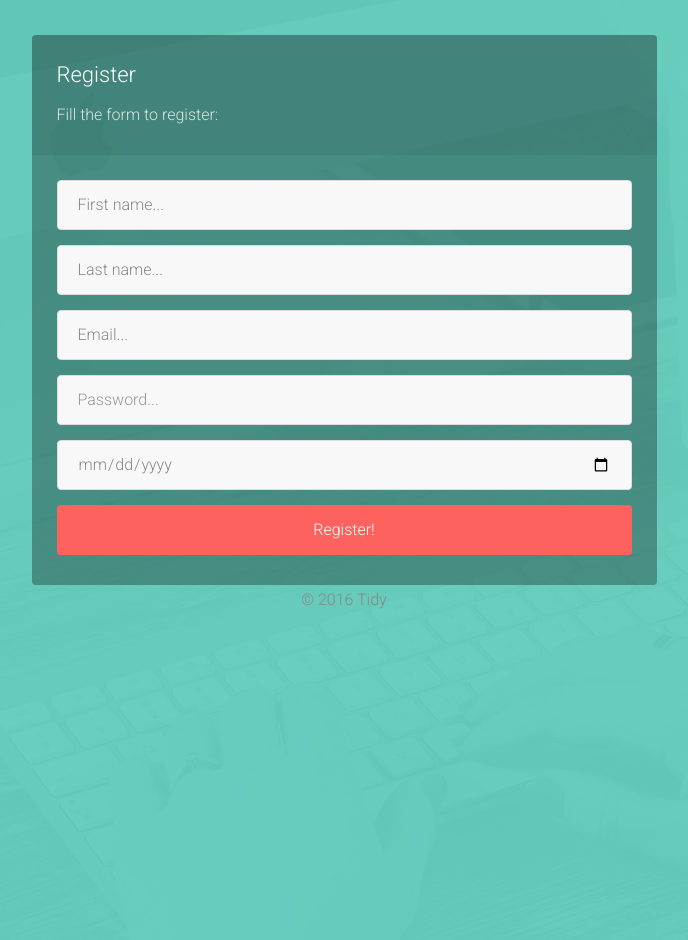
After one commit to MrBoggyice/tidy, a Flask app: template project/users/templates/register.html in a window 1280 px wide. The commit adds this page. Shown: the whole page, without its empty margins (296-984 px from the left). Run offline with Flask 2, Linux system fonts and the light colour scheme; the template is opened without the code that fills it, so the values that code supplies are empty; some libraries are stand-ins or nearby versions.

Commit message:
both forms on different page

```diff
--- a/project/home/views.py
+++ b/project/home/views.py
@@ -21,6 +21,6 @@ def index():
     return render_template('index.html')
 
 
-@home_blueprint.route('/confirmation')
-def confirmation():
-    return render_template('confirmation.html')
+# @home_blueprint.route('/confirmation')
+# def confirmation():
+#     return render_template('confirmation.html')
--- /dev/null
+++ b/project/static/assets/css/styleRegister.css
@@ -0,0 +1,188 @@
+
+body {
+    font-family: 'Roboto', sans-serif;
+    font-size: 16px;
+    font-weight: 300;
+    color: #888;
+    line-height: 30px;
+    text-align: center;
+}
+
+strong { font-weight: 500; }
+
+a, a:hover, a:focus {
+	color: #de615e;
+	text-decoration: none;
+    -o-transition: all .3s; -moz-transition: all .3s; -webkit-transition: all .3s; -ms-transition: all .3s; transition: all .3s;
+}
+
+h1, h2 {
+	margin-top: 10px;
+	font-size: 38px;
+    font-weight: 100;
+    color: #555;
+    line-height: 50px;
+}
+
+h3 {
+	font-size: 22px;
+    font-weight: 300;
+    color: #555;
+    line-height: 30px;
+}
+
+img { max-width: 100%; }
+
+::-moz-selection { background: #de615e; color: #fff; text-shadow: none; }
+::selection { background: #de615e; color: #fff; text-shadow: none; }
+
+
+.btn-link-1 {
+	display: inline-block;
+	height: 50px;
+	margin: 5px;
+	padding: 16px 20px 0 20px;
+	background: #de615e;
+	font-size: 16px;
+    font-weight: 300;
+    line-height: 16px;
+    color: #fff;
+    -moz-border-radius: 4px; -webkit-border-radius: 4px; border-radius: 4px;
+}
+.btn-link-1:hover, .btn-link-1:focus, .btn-link-1:active { outline: 0; opacity: 0.6; color: #fff; }
+
+.btn-link-1.btn-link-1-facebook { background: #4862a3; }
+.btn-link-1.btn-link-1-twitter { background: #55acee; }
+.btn-link-1.btn-link-1-google-plus { background: #dd4b39; }
+
+.btn-link-1 i {
+	padding-right: 5px;
+	vertical-align: middle;
+	font-size: 20px;
+	line-height: 20px;
+}
+
+.btn-link-2 {
+	display: inline-block;
+	height: 50px;
+	margin: 5px;
+	padding: 15px 20px 0 20px;
+	background: rgba(0, 0, 0, 0.3);
+	border: 1px solid #fff;
+	font-size: 16px;
+    font-weight: 300;
+    line-height: 16px;
+    color: #fff;
+    -moz-border-radius: 4px; -webkit-border-radius: 4px; border-radius: 4px;
+}
+.btn-link-2:hover, .btn-link-2:focus,
+.btn-link-2:active, .btn-link-2:active:focus { outline: 0; opacity: 0.6; background: rgba(0, 0, 0, 0.3); color: #fff; }
+
+
+/***** Top content *****/
+
+.inner-bg {
+    padding: 100px 0 170px 0;
+}
+
+.top-content .text {
+	color: #fff;
+}
+
+.top-content .text h1 { color: #fff; }
+
+.top-content .description {
+	margin: 20px 0 10px 0;
+}
+
+.top-content .description p { opacity: 0.8; }
+
+.top-content .description a {
+	color: #fff;
+}
+.top-content .description a:hover,
+.top-content .description a:focus { border-bottom: 1px dotted #fff; }
+
+.form-box {
+	margin-top: 35px;
+}
+
+.form-top {
+	overflow: hidden;
+	padding: 0 25px 15px 25px;
+	background: #444;
+	background: rgba(0, 0, 0, 0.35);
+	-moz-border-radius: 4px 4px 0 0; -webkit-border-radius: 4px 4px 0 0; border-radius: 4px 4px 0 0;
+	text-align: left;
+}
+
+.form-top-left {
+	float: left;
+	width: 75%;
+	padding-top: 25px;
+}
+
+.form-top-left h3 { margin-top: 0; color: #fff; }
+.form-top-left p { opacity: 0.8; color: #fff; }
+
+.form-top-right {
+	float: left;
+	width: 25%;
+	padding-top: 5px;
+	font-size: 66px;
+	color: #fff;
+	line-height: 100px;
+	text-align: right;
+	opacity: 0.3;
+}
+
+.form-bottom {
+	padding: 25px 25px 30px 25px;
+	background: #444;
+	background: rgba(0, 0, 0, 0.3);
+	-moz-border-radius: 0 0 4px 4px; -webkit-border-radius: 0 0 4px 4px; border-radius: 0 0 4px 4px;
+	text-align: left;
+}
+
+.form-bottom form textarea {
+	height: 100px;
+}
+
+.form-bottom form button.btn {
+	width: 100%;
+}
+
+.form-bottom form .input-error {
+	border-color: #de615e;
+}
+
+.social-login {
+	margin-top: 35px;
+}
+
+.social-login h3 {
+	color: #fff;
+}
+
+.social-login-buttons {
+	margin-top: 25px;
+}
+
+
+/***** Media queries *****/
+
+@media (min-width: 992px) and (max-width: 1199px) {}
+
+@media (min-width: 768px) and (max-width: 991px) {}
+
+@media (max-width: 767px) {
+
+	.inner-bg { padding: 60px 0 110px 0; }
+
+}
+
+@media (max-width: 415px) {
+
+	h1, h2 { font-size: 32px; }
+
+}
--- /dev/null
+++ b/project/users/templates/register.html
@@ -0,0 +1,73 @@
+{% extends 'base.html' %}
+    {% block head %}
+        {{ super() }}
+        <link rel="stylesheet" href="static/assets/css/styleRegister.css">
+    {% endblock %}
+      {% block content %}
+        <!-- Content -->
+            <!-- REGISTRATION FORM -->
+            <!-- <div class="modal fade" id="modal-register"
+              tabindex="-1" role="dialog" aria-labelledby="modal-register-label" aria-hidden="true">
+                <div class="modal-dialog">
+                    <div class="modal-content">
+
+                        <div class="modal-header">
+                            <button type="button" class="close" data-dismiss="modal">
+                                <span aria-hidden="true">&times;</span><span class="sr-only">Close</span>
+                            </button>
+                            <h3 class="modal-title" id="modal-register-label">Register</h3>
+                            <p>Fill in the form below to join:</p>
+                        </div>
+
+                        <div class="modal-body"> -->
+            <div class="row">
+            <div class="col-sm-6 col-sm-offset-3 form-box">
+                <div class="form-top">
+                    <div class="form-top-left">
+                        <h3>Register</h3>
+                        <p>Fill the form to register:</p>
+                    </div>
+                    <div class="form-top-right">
+                        <i class="fa fa-lock"></i>
+                    </div>
+                </div>
+                <div class="form-bottom">
+                            <form role="form" action="" method="post" class="registration-form">
+                                <div class="form-group">
+                                    <label class="sr-only" for="form-first-name">First name</label>
+                                    <input type="text" name="form-first-name" placeholder="First name..."
+                                class="form-first-name form-control" id="form-first-name">
+                                </div>
+
+                                <div class="form-group">
+                                    <label class="sr-only" for="form-last-name">Last name</label>
+                                    <input type="text" name="form-last-name" placeholder="Last name..."
+                                class="form-last-name form-control" id="form-last-name">
+                                </div>
+
+                                <div class="form-group">
+                                    <label class="sr-only" for="form-email">Email</label>
+                                    <input type="text" name="form-email" placeholder="Email..."
+                                class="form-email form-control" id="form-email">
+                                </div>
+
+                              <div class="form-group">
+                                <label class="sr-only" for="form-password">Password</label>
+                                <input type="password" name="form-password" placeholder="Password..."
+                                class="form-password form-control" id="form-password">
+                              </div>
+
+                              <div class="form-group">
+                                <label class="sr-only" for="form-date">Date</label>
+                                <input type="date" name="form-date" placeholder="Date..."
+                                class="form-date form-control" id="form-date">
+                              </div>
+                                <button type="submit" class="btn">Register!</button>
+                            </form>
+
+                        </div>
+
+                    </div>
+                </div>
+            <!-- </div> -->
+        {% endblock %}
```
Also changed, not shown: project/__init__.py (+2 -10 lines), project/home/templates/index.html (+2 -92 lines), project/users/templates/login.html (added, +55 -0 lines), project/users/views.py (+26 -0 lines), project/static/assets/img/Renamedlogo.png (added), project/static/assets/img/Renamedlogo@2x.png (added), project/static/assets/img/backgrounds/1.jpg, project/static/assets/img/backgrounds/2.jpg (added).
